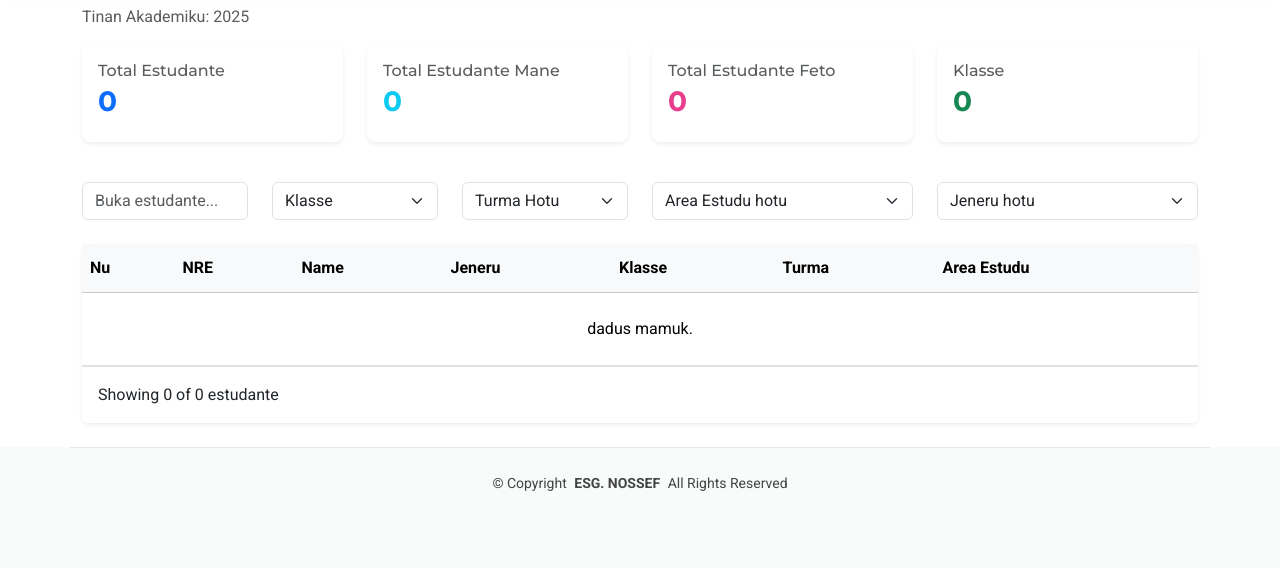
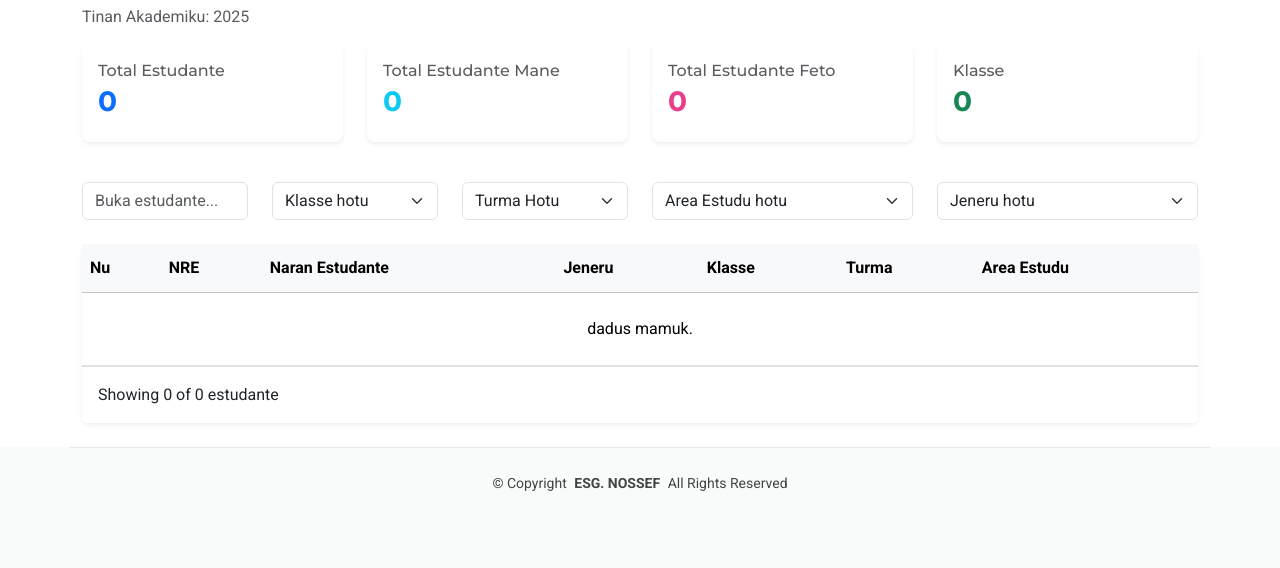
Before and after one commit to LeonardoXimenes25/sia-nossef-v2, a Laravel app: page /lista-estudante in a window 1280 px wide. Shown: the part 137-705 px from the top of the page. Run offline with Laravel 12, Linux system fonts and the light colour scheme; data comes from the database, SQL or seed files in the repository; data that the repository does not hold is empty; some libraries are stand-ins or nearby versions.

Commit message:
fixing some bugs

```diff
--- a/resources/views/pages/students/index.blade.php
+++ b/resources/views/pages/students/index.blade.php
@@ -70,7 +70,7 @@
         </div>
         <div class="col-md-2 mb-2">
             <select id="classFilter" class="form-select">
-                <option value="">Klasse</option>
+                <option value="">Klasse hotu</option>
                 @foreach($classOptions as $class)
                     <option value="{{ $class }}">{{ $class }}</option>
                 @endforeach
@@ -110,7 +110,7 @@
                         <tr>
                             <th>Nu</th>
                             <th>NRE</th>
-                            <th>Name</th>
+                            <th>Naran Estudante</th>
                             <th>Jeneru</th>
                             <th>Klasse</th>
                             <th>Turma</th>
```
